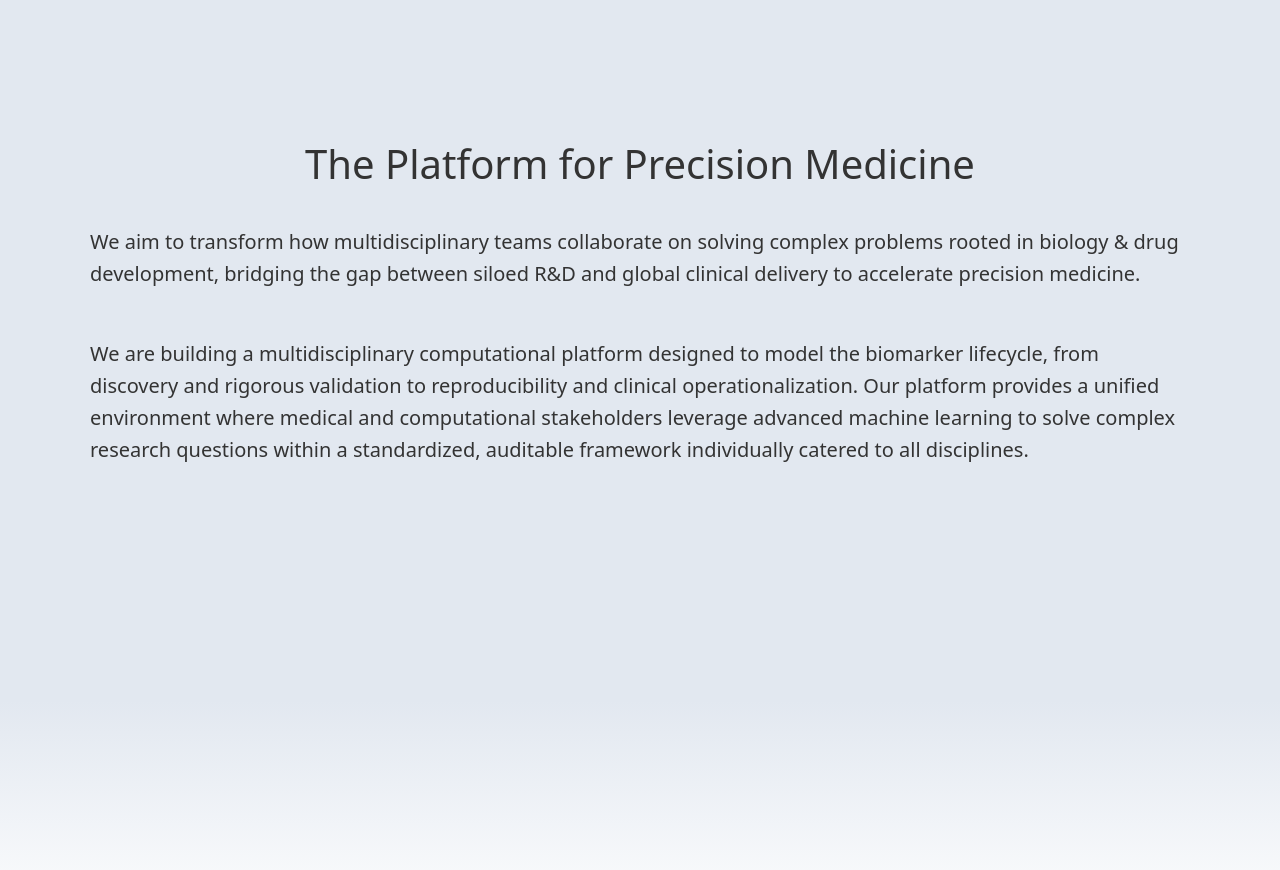
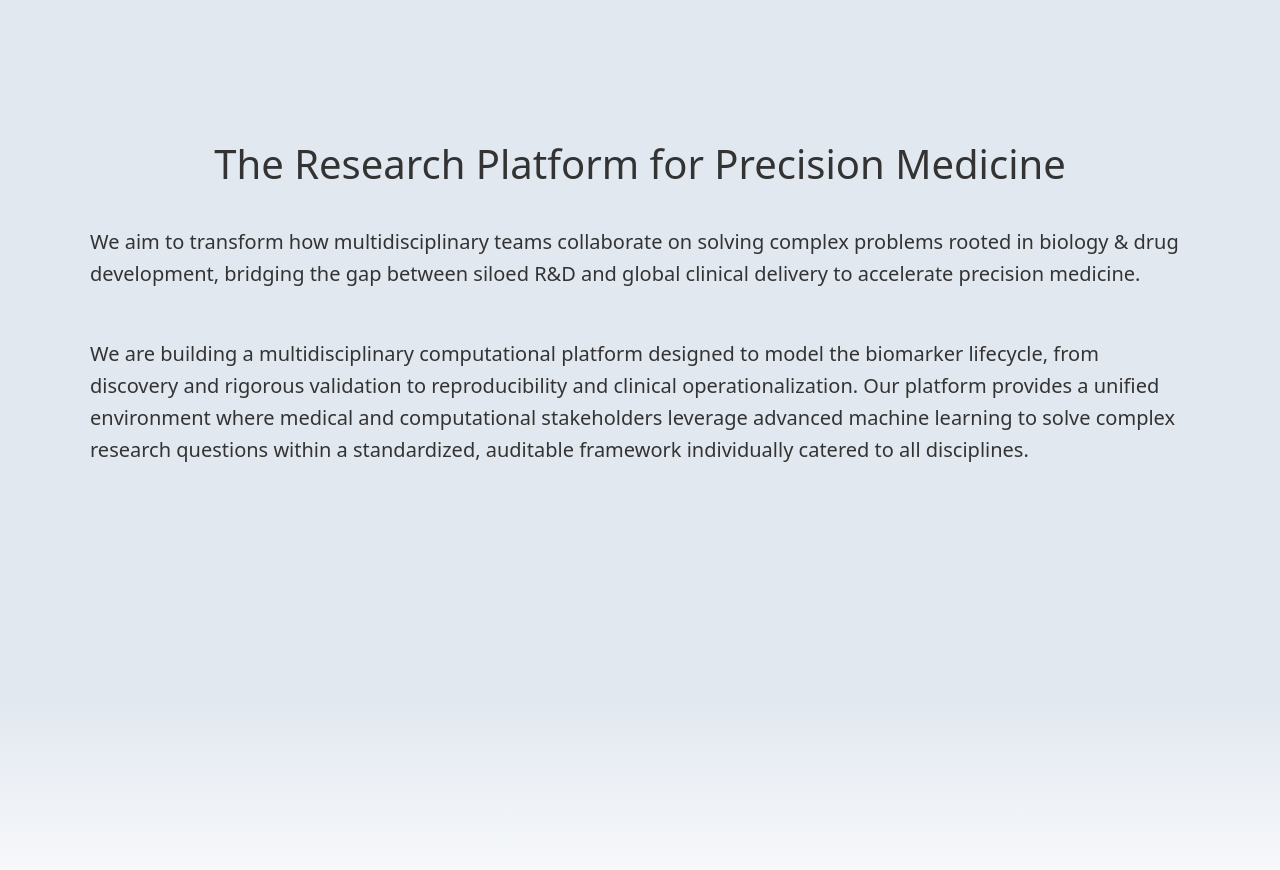
Before and after one commit to stratum-bio/landing, a React (Vite) app: page / in a window 1280 px wide. Shown: the part 1140-2010 px from the top of the page. Built offline with nearby package versions, Linux system fonts and the light colour scheme.

Commit message:
specify what kind of platform

```diff
--- a/src/components/BusinessDescription.tsx
+++ b/src/components/BusinessDescription.tsx
@@ -4,7 +4,7 @@ const BusinessDescription = () => {
   return (
     <>
       <section className="business-bg min-h-screen w-screen flex flex-col items-center justify-center text-[#333] p-10 box-border">
-        <h2 className="text-[2.5rem] mb-8">The Platform for Precision Medicine</h2>
+        <h2 className="text-[2.5rem] mb-8">The Research Platform for Precision Medicine</h2>
         <p className="max-w-[1100px] text-[1.25rem] leading-[1.6] text-left mb-12">
           We aim to transform how multidisciplinary teams collaborate on solving complex problems rooted in biology & drug development,
           bridging the gap between siloed R&D and global clinical delivery to accelerate precision medicine.
```
